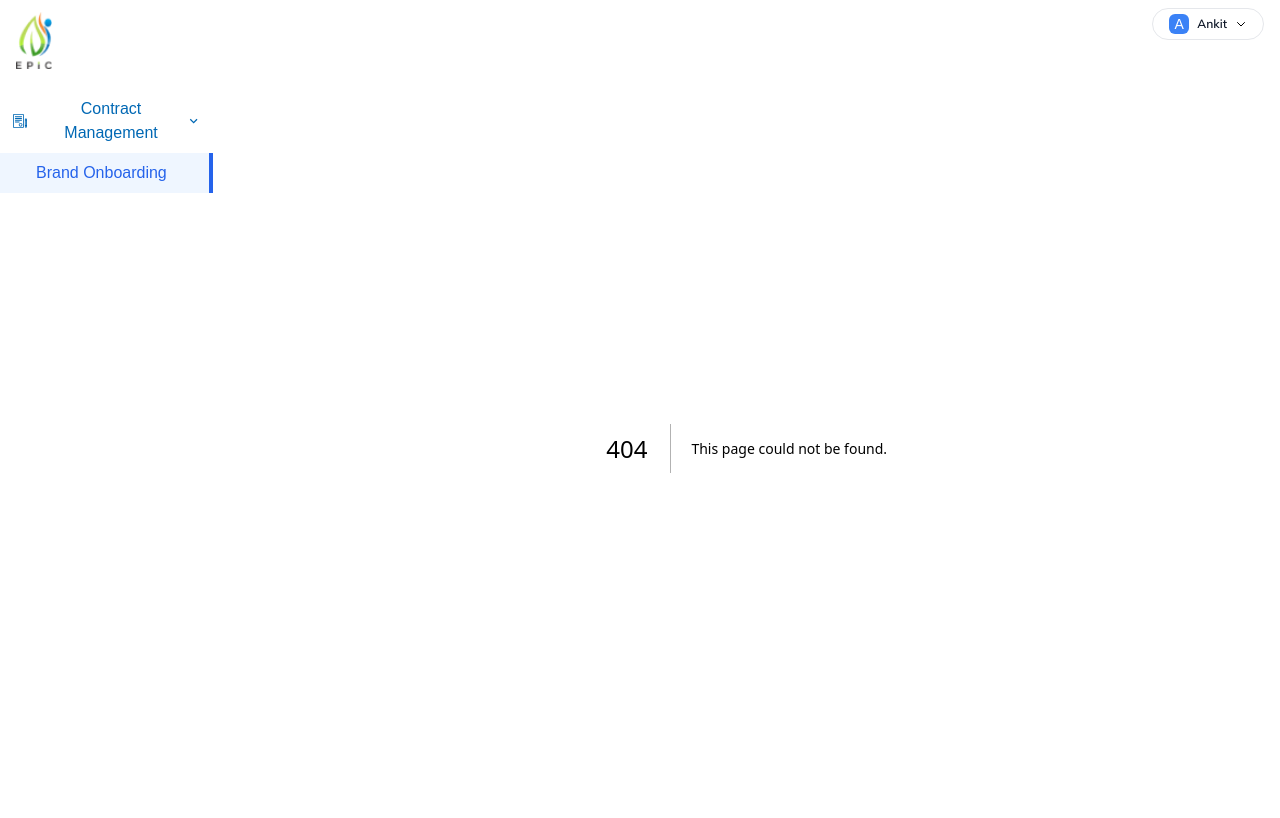
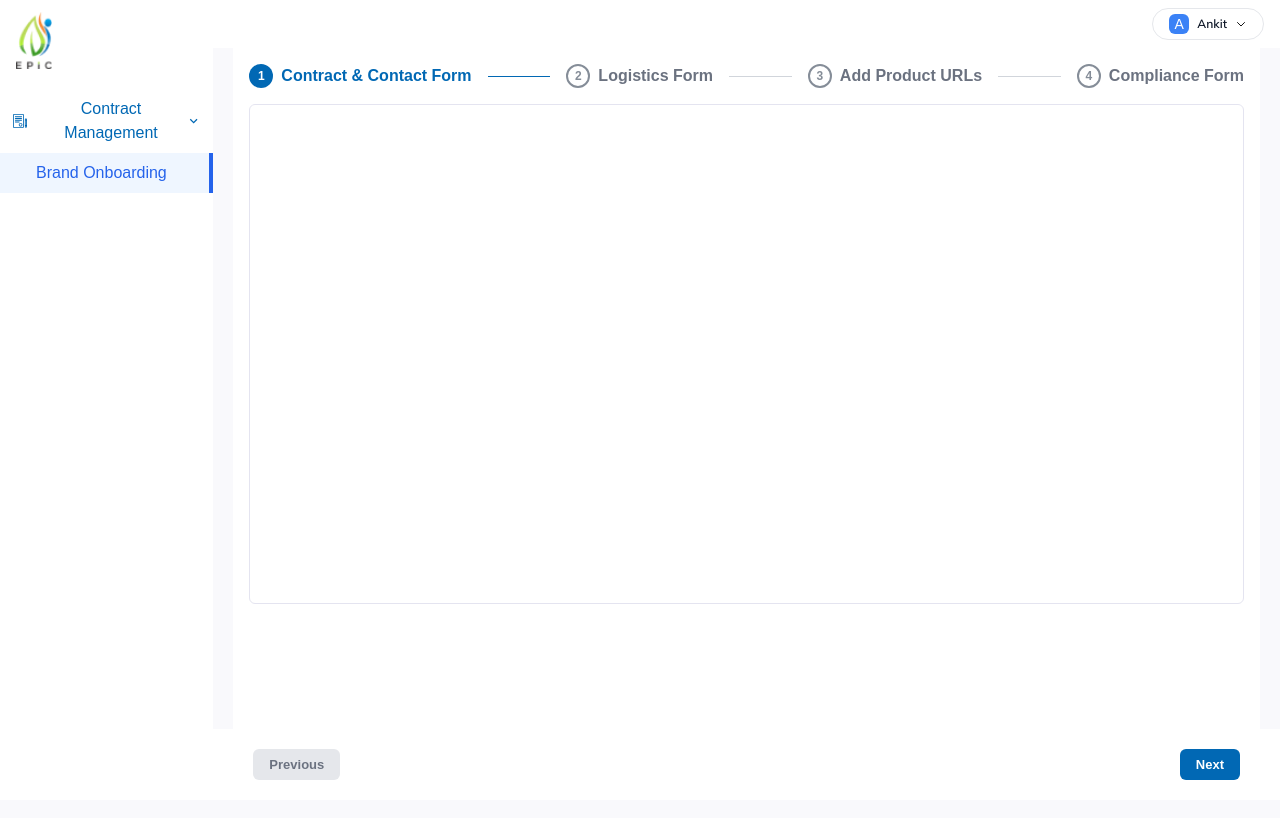
Before and after one commit to ankitmlesmagico/epic, a Next.js app: page /stepper in a window 1280 px wide. Before the commit this address had no page. Shown: the top 818 px of the page. Built offline with nearby package versions, Linux system fonts and the light colour scheme.

Commit message:
feat: correct the stepper

```diff
--- a/src/app/globals.css
+++ b/src/app/globals.css
@@ -19,6 +19,7 @@
 @media (prefers-color-scheme: dark) {
   :root {
     --background: #f9f9fc;
+    /* --background: #000000; */
     --foreground: #0a0a0a;
   }
 }
--- a/src/app/layout.tsx
+++ b/src/app/layout.tsx
@@ -1,9 +1,11 @@
-import type { Metadata } from 'next';
+'use client';
+// import type { Metadata } from 'next';
 import { Mulish, Lato } from 'next/font/google';
 import './globals.css';
 import Providers from './providers';
 import Sidebar from '@/components/sidebar';
 import Header from '@/components/header';
+import { usePathname } from 'next/navigation';
 
 const mulish = Mulish({
   weight: ['300', '400', '500', '600', '700'],
@@ -19,24 +21,28 @@ const lato = Lato({
   display: 'swap',
 });
 
-export const metadata: Metadata = {
-  title: 'Create Next App',
-  description: 'Generated by create next app',
-};
+// export const metadata: Metadata = {
+//   title: 'Create Next App',
+//   description: 'Generated by create next app',
+// };
 
 export default function RootLayout({
   children,
 }: Readonly<{
   children: React.ReactNode;
 }>) {
+  const pathname = usePathname();
+  const excludedPaths = ['/login'];
+  const showSidebarAndHeader = !excludedPaths.includes(pathname);
   return (
     <html lang="en">
       <Providers>
         <body className={`${mulish.variable} ${lato.variable} antialiased`}>
           <div className="flex">
-            <Sidebar />
-            <div className='w-full'>
-              <Header brandName="Ankit" />
+            {showSidebarAndHeader && <Sidebar />}
+
+            <div className="w-full">
+              {showSidebarAndHeader && <Header brandName="Ankit" />}
               {children}
             </div>
           </div>
--- /dev/null
+++ b/src/app/login/page.tsx
@@ -0,0 +1,27 @@
+'use client';
+import React from 'react';
+
+const Login = () => {
+  return (
+    <div className="bg-white">
+      {/* header */}
+      <div className="h-[60px] flex items-center px-6">
+        <p className="font-bold">EPIC AI</p>
+      </div>
+      <div className="flex">
+        <div>first section</div>
+        <div>
+          <div>
+            <p>Welcome</p>
+            <p>Login</p>
+            <p>emial</p>
+            <p>password</p>
+            <p>Loagin</p>
+          </div>
+        </div>
+      </div>
+    </div>
+  );
+};
+
+export default Login;
--- /dev/null
+++ b/src/app/stepper/page.tsx
@@ -0,0 +1,24 @@
+'use client';
+import ProgressStepper from '@/components/stepper';
+import React, { useState } from 'react';
+
+const Stepper = () => {
+  const [currentStep, setCurrentStep] = useState<number>(0);
+  const steps = [
+    { title: 'Contract & Contact Form', id: 0 },
+    { title: 'Logistics Form', id: 1 },
+    { title: 'Add Product URLs', id: 2 },
+    { title: 'Compliance Form', id: 3 },
+  ];
+  return (
+    <ProgressStepper
+      activeStep={currentStep}
+      setActiveStep={setCurrentStep}
+      steps={steps}
+    >
+      <div className="bg-white h-[500px] rounded-md border border-[#E4E4F0] mx-4 p-3"></div>
+    </ProgressStepper>
+  );
+};
+
+export default Stepper;
--- /dev/null
+++ b/src/components/inputBox/index.tsx
@@ -0,0 +1,123 @@
+import React, { ChangeEvent } from 'react';
+
+interface BaseProps {
+  label: string;
+  value: string;
+  onChange: (e: ChangeEvent<HTMLInputElement | HTMLTextAreaElement>) => void;
+  placeholder?: string;
+  maxLength?: number;
+  required?: boolean;
+  errorMessage?: string;
+  customStyle?: {
+    labelStyle?: React.CSSProperties;
+    inputStyle?: React.CSSProperties;
+    errorMessageStyle?: React.CSSProperties;
+    containerStyle?: React.CSSProperties;
+  };
+}
+
+interface FormInputProps extends BaseProps {
+  inputStyle?: React.CSSProperties;
+  type?: 'text' | 'number' | 'email' | 'password' | 'tel';
+}
+
+const baseContainerStyle: React.CSSProperties = {
+  width: '100%',
+};
+
+const baseLabelStyle: React.CSSProperties = {
+  display: 'block',
+  textAlign: 'left',
+  fontSize: '12px',
+  fontFamily: 'Lato, sans-serif',
+  fontWeight: 700,
+  lineHeight: '16px',
+  textTransform: 'capitalize',
+  marginTop: '20px',
+  marginBottom: '0px',
+};
+
+const baseInputStyle: React.CSSProperties = {
+  width: '100%',
+  padding: '8px 12px',
+  marginTop: '4px',
+  fontSize: '14px',
+  borderRadius: '4px',
+  border: '1px solid #e2e8f0',
+  outline: 'none',
+  transition: 'all 0.3s ease',
+  boxSizing: 'border-box',
+};
+
+const errorMessageStyle: React.CSSProperties = {
+  color: '#DC2626',
+  fontSize: '12px',
+  marginTop: '4px',
+  fontFamily: 'Lato, sans-serif',
+};
+
+const FormInput: React.FC<FormInputProps> = ({
+  label,
+  value,
+  onChange,
+  placeholder = '',
+  maxLength,
+  customStyle = {},
+  required = false,
+  type = 'text',
+  errorMessage,
+}) => {
+  const combinedLabelStyle: React.CSSProperties = {
+    ...baseLabelStyle,
+    color: '#1d1f2c',
+    ...customStyle?.labelStyle,
+  };
+
+  const combinedInputStyle: React.CSSProperties = {
+    ...baseInputStyle,
+    ...customStyle?.inputStyle,
+    borderColor: errorMessage ? '#DC2626' : '#e2e8f0',
+    ...(errorMessage && { backgroundColor: 'rgba(220, 38, 38, 0.05)' }),
+  };
+
+  return (
+    <div style={{ ...baseContainerStyle, ...customStyle?.containerStyle }}>
+      <label style={combinedLabelStyle}>
+        {label}
+        {required && (
+          <span style={{ color: '#EF4444', marginLeft: '4px' }}>*</span>
+        )}
+      </label>
+      <input
+        value={value}
+        onChange={onChange}
+        placeholder={placeholder}
+        maxLength={maxLength}
+        type={type}
+        style={combinedInputStyle}
+        onFocus={(e) => {
+          if (!errorMessage) {
+            e.target.style.borderColor = '#3B82F6';
+            e.target.style.boxShadow = '0 0 0 2px rgba(59, 130, 246, 0.2)';
+          }
+        }}
+        onBlur={(e) => {
+          if (!errorMessage) {
+            e.target.style.borderColor = '#e2e8f0';
+            e.target.style.boxShadow = 'none';
+          }
+        }}
+      />
+      {errorMessage && (
+        <div
+          style={{ ...errorMessageStyle, ...customStyle?.errorMessageStyle }}
+        >
+          {errorMessage}
+        </div>
+      )}
+    </div>
+  );
+};
+
+export { FormInput };
+export type { FormInputProps };
--- /dev/null
+++ b/src/components/stepper/index.tsx
@@ -0,0 +1,151 @@
+'use client';
+import React from 'react';
+
+interface Headings {
+  id: number;
+  title: string;
+}
+interface StepperProps {
+  steps: Headings[];
+  activeStep: number;
+  setActiveStep: (step: number) => void;
+  children?: React.ReactNode;
+}
+
+const ProgressStepper: React.FC<StepperProps> = ({
+  steps,
+  activeStep,
+  setActiveStep,
+  children,
+}) => {
+  const handleNext = () => {
+    if (activeStep < steps.length - 1) {
+      setActiveStep(activeStep + 1);
+    }
+  };
+
+  const handlePrevious = () => {
+    if (activeStep > 0) {
+      setActiveStep(activeStep - 1);
+    }
+  };
+
+  return (
+    <div className="w-auto relative" style={{ height: 'calc(100vh - 48px)' }}>
+      {' '}
+      {/* Stepper */}
+      <div className="flex items-center mx-5 bg-white p-4">
+        {steps.map((step, index) => (
+          // <div key={step.id} className="flex items-center ">
+          <React.Fragment key={index}>
+            {/* Icon and Title Group */}
+            <div className="flex items-center">
+              <div
+                className={`w-6 h-6 rounded-full flex items-center justify-center
+                  ${
+                    index < activeStep
+                      ? 'bg-[#35BB5F] text-white'
+                      : index === activeStep
+                        ? 'bg-[#0168B4] text-white'
+                        : 'bg-white border-2 border-[#858D98] text-[#858D98]'
+                  }`}
+              >
+                {index < activeStep ? (
+                  <svg
+                    className="w-4 h-4"
+                    viewBox="0 0 24 24"
+                    fill="none"
+                    stroke="currentColor"
+                  >
+                    <path
+                      strokeLinecap="round"
+                      strokeLinejoin="round"
+                      strokeWidth="2"
+                      d="M5 13l4 4L19 7"
+                    />
+                  </svg>
+                ) : (
+                  <span className="text-xs font-bold">{index + 1}</span>
+                )}
+              </div>
+              <span
+                className={`ml-2  ${
+                  index < activeStep
+                    ? 'text-[#35BB5F]'
+                    : index === activeStep
+                      ? 'text-[#0168B4]'
+                      : 'text-gray-500'
+                } font-bold`}
+              >
+                {step.title}
+              </span>
+            </div>
+
+            {/* Connecting Line */}
+            {index < steps.length - 1 && (
+              <div className="flex-1 mx-4 h-px">
+                {/* <div className="mx-4 h-px w-40 sm:w-32 md:w-44 lg:w-40"> */}
+                <div
+                  className={`h-full ${
+                    index < activeStep
+                      ? 'bg-[#35BB5F]'
+                      : index === activeStep
+                        ? 'bg-[#0168B4]'
+                        : 'bg-gray-300'
+                  }`}
+                />
+              </div>
+            )}
+            {/* </div> */}
+          </React.Fragment>
+        ))}
+      </div>
+      {/* childer */}
+      <div
+        className="mx-5 bg-white overflow-y-auto"
+        style={{ height: 'calc(100vh - 160px)', backgroundColor: 'white' }}
+      >
+        {children}
+      </div>
+      {/* Navigation Buttons */}
+      <div className="absolute bottom-0 left-0 w-full flex justify-between bg-white px-10 py-5">
+        <button
+          onClick={handlePrevious}
+          disabled={activeStep === 0}
+          className={`px-4 py-2 rounded-md ${
+            activeStep === 0
+              ? 'bg-gray-200 text-gray-500 cursor-not-allowed'
+              : 'bg-[#0168B4] text-white hover:bg-blue-600'
+          }`}
+          style={{
+            fontSize: '13px',
+            fontStyle: 'normal',
+            fontWeight: 600,
+            lineHeight: 'normal',
+          }}
+        >
+          Previous
+        </button>
+        <button
+          onClick={handleNext}
+          disabled={activeStep === steps.length - 1}
+          className={`px-4 py-2 rounded-md ${
+            activeStep === steps.length - 1
+              ? 'bg-gray-200 text-gray-500 cursor-not-allowed'
+              : 'bg-[#0168B4] text-white hover:bg-blue-600'
+          }`}
+          style={{
+            fontSize: '13px',
+            fontStyle: 'normal',
+            fontWeight: 600,
+            lineHeight: 'normal',
+          }}
+        >
+          {activeStep === steps.length - 1 ? 'Submit' : 'Next'}
+        </button>
+      </div>
+    </div>
+  );
+};
+
+export default ProgressStepper;
```
